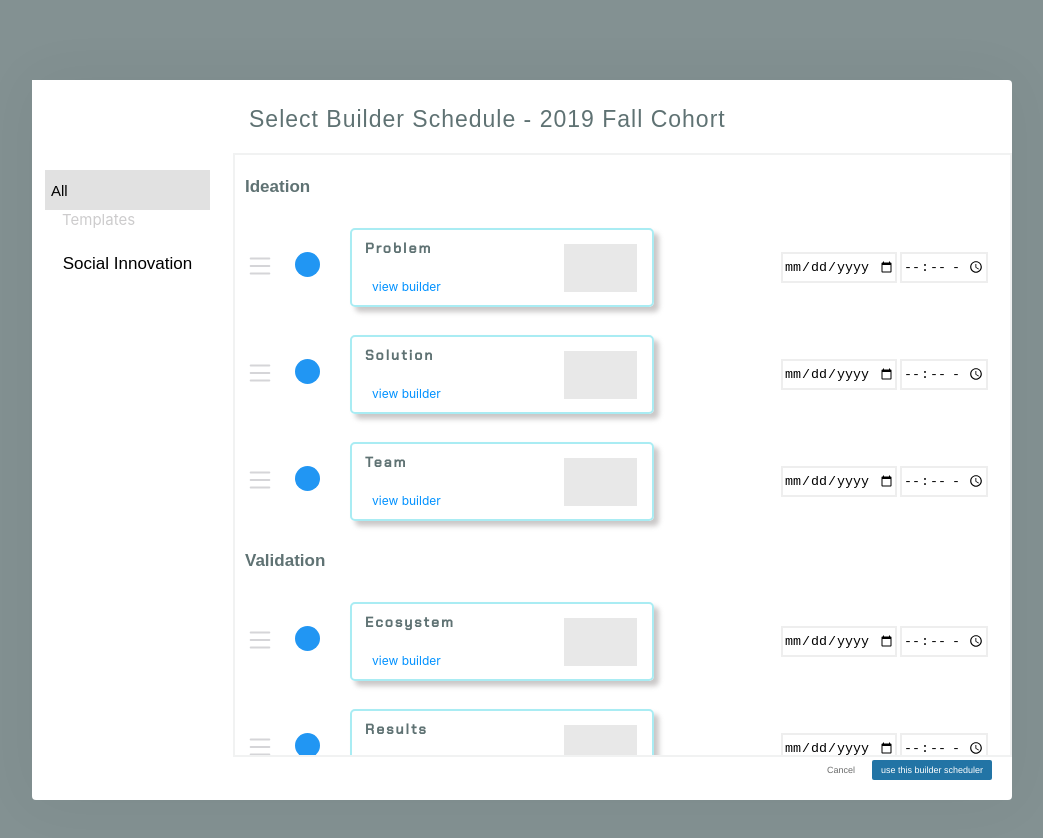
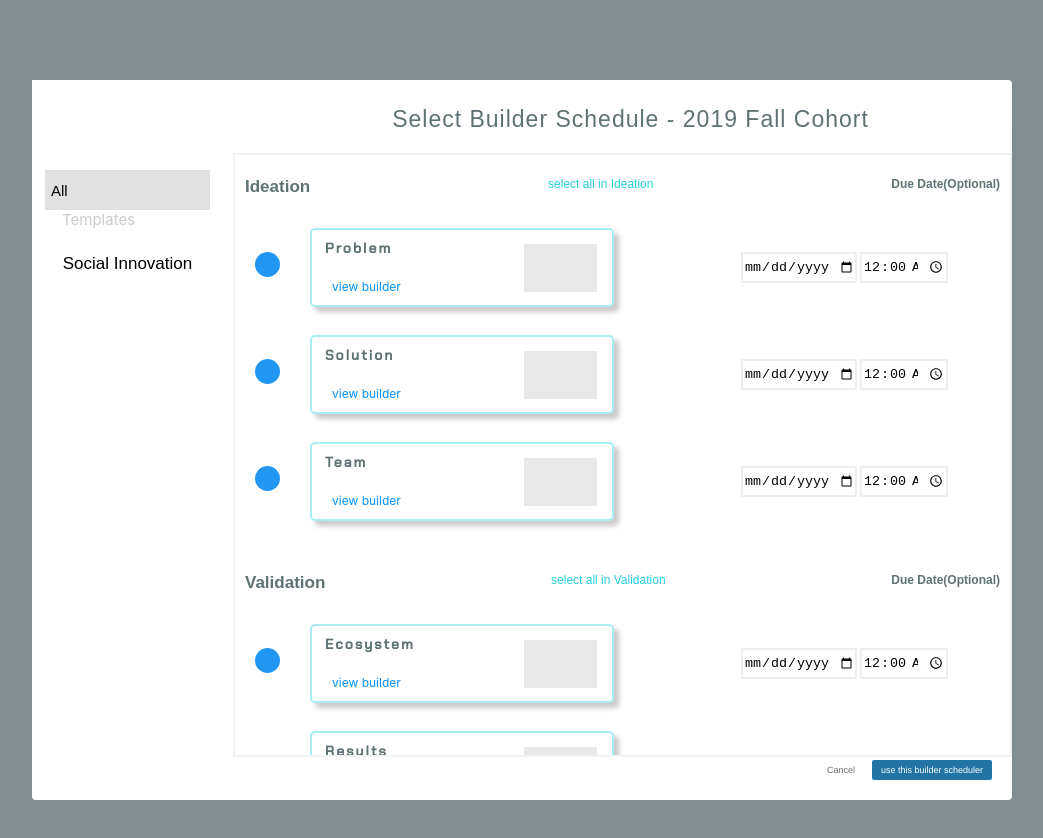
Before and after one commit to Alexoid1/RebelBase, a React (Create React App) app: page / in a window 1280 px wide. Both pictures are taken after a click on the button "All". Shown: the top 838 px of the page, without its empty margins (118-1161 px from the left). Built offline with nearby package versions, Linux system fonts and the light colour scheme.

Commit message:
add headers

```diff
--- a/src/components/DateContainer.js
+++ b/src/components/DateContainer.js
@@ -1,18 +1,38 @@
 import {useState,useEffect,React} from 'react';
 import './DateContainer.css'
 
-function DateContainer({datee,time,checked}) {
-    const[currentDate,setCurrentDateC]=useState(datee);
+function DateContainer({date,time,checked,items,index}) {
+    const[currentDate,setCurrentDate]=useState(date);
+    const[currentTime,setCurrentTime]=useState(time);
+    const [ites,setItes]=useState(items)
     const handleDateChange=(e)=>{
-        console.log(e.target.value)
+        console.log(typeof(e.target.value))
+        let currentItems=items
+
+        currentItems[index].date=e.target.value
+        setCurrentDate(e.target.value)
+        setItes([...currentItems])
+
+
+    }
+
+    const handleTimeChange=(e)=>{
+        console.log(typeof(e.target.value))
+        let currentItems=items
+
+        currentItems[index].time=e.target.value
+        setCurrentTime(e.target.value)
+        setItes([...currentItems])
+
+
     }
         let dateC
             if(checked){
                dateC=(
                     <div className='dateContainer'>
                         <div>
-                            <input className='date ' placeholder="MM-DD-YYY" onChange={e=>handleDateChange(e)} type="date"></input>
-                            <input className='hour ' type="time"></input>
+                            <input className='date '  value={currentDate} placeholder="MM-DD-YYY" onChange={e=>handleDateChange(e)} type="date"></input>
+                            <input className='hour ' value={currentTime} onChange={e=>handleTimeChange(e)} type="time"></input>
                         </div>
                     </div>
                  )
--- a/src/components/ItemList.css
+++ b/src/components/ItemList.css
@@ -14,7 +14,15 @@
 .fontStyle{
     font-family: Arial, Helvetica, sans-serif;
     color: rgb(95,114,115);
-    text-align: left;
+}
+
+.fontStyle2{
+    font-family: Arial, Helvetica, sans-serif;
+    color: #23cfdf;
+}
+
+.fontStyle2 {
+    cursor: pointer;
 }
 
 .boxContainer {
@@ -27,6 +35,12 @@
 
 .inovation {
     font-size: 17px;
+    font-weight: medium;
+    margin: 22px 10px 33px;
+}
+
+.inovation2 {
+    font-size: 12px;
     font-weight: medium;
     margin: 22px 10px 33px;
 }
@@ -172,6 +186,13 @@
 
 }
 
+.headers {
+    display: flex;
+    flex-direction: row;
+    justify-content: space-between;
+}
+
+
 .use {
     width: 120px;
     background: rgb(34,116,165);
--- a/src/components/ItemList.js
+++ b/src/components/ItemList.js
@@ -13,7 +13,8 @@ let items=[
         category: "Ideation",
         checked: true,
         date:'00-00-00',
-        time:'00:00'
+        time:'00:00',
+        id:1
 
     },
     {
@@ -21,28 +22,32 @@ let items=[
         category: "Ideation",
         checked:true,
         date:'00-00-00',
-        time:'00:00'
+        time:'00:00',
+        id:2
     },
     {
         name:"Team",
         category: "Ideation",
         checked:true,
         date:'00-00-00',
-        time:'00:00'
+        time:'00:00',
+        id:3
     },
     {
         name:"Ecosystem",
         category: "Validation",
         checked:true,
         date:'00-00-00',
-        time:'00:00'
+        time:'00:00',
+        id:4
     },
     {
         name:"Results",
         category: "Validation",
         checked:true,
         date:'00-00-00',
-        time:'00:00'
+        time:'00:00',
+        id:5
     }
 
 
@@ -71,9 +76,9 @@ function ItemList() {
 
     const handleChangeCheckState=(e,index)=>{
         let currentItems=itemss
-        console.log(currentItems[index].checked)
-            currentItems[index].checked=e.target.checked
-            setItems([...currentItems])
+
+        currentItems[index].checked=e.target.checked
+        setItems([...currentItems])
     };
 
     const lists=(arrayK)=>{
@@ -83,8 +88,10 @@ function ItemList() {
                 <div>
 
 
-                <div>
+                <div className='headers'>
                         <h3 className="inovation fontStyle">{list}</h3>
+                        <p className="inovation2 fontStyle2">select all in {list}</p>
+                        <h3 className="inovation2 fontStyle">Due Date(Optional)</h3>
                 </div>
                 <DragDropContext onDragEnd={(result)=>{
                     const {source, destination}=result;
@@ -105,7 +112,11 @@ function ItemList() {
 
 
                             {itemss.map((item,index)=>{
-                                if(item.category===list){return(
+
+                                if(item.category===list){
+                                    let count=-1
+                                    count++
+                                    return(
 
                                 <Draggable key={item.name+' '+list} draggableId={item.name} index={index}>
                                     {(draggableProvided)=>(
@@ -113,9 +124,7 @@ function ItemList() {
                                         ref={draggableProvided.innerRef}
                                         {...draggableProvided.dragHandleProps}
                                         className={'item '+ selected} >
-                                            <div>
-                                                <BsList  className="iconList"/>
-                                            </div>
+
 
                                                 <div>
                                                     <label className="containerC">
@@ -135,11 +144,18 @@ function ItemList() {
 
                                                 </div>
 
-                                                <DateContainer date={item.date} time={item.time} checked={item.checked} />
+                                                <DateContainer
+                                                date={item.date}
+                                                time={item.time}
+                                                checked={item.checked}
+                                                items={itemss}
+                                                index={count}
+                                                 />
                                             </div>
                                         )
                                     }
                                 </Draggable>)}})
+
                             }
                                 {droppableProvided.placeholder}
                         </div>
@@ -156,8 +172,9 @@ function ItemList() {
     if(!alls){
         filterElement=(
             <div>
-                <div>
+                <div className='headers'>
                         <h3 className="inovation fontStyle">Social Innovation</h3>
+                        <h3 className="inovation2 fontStyle">Due Date(Optional)</h3>
                 </div>
                 <DragDropContext onDragEnd={(result)=>{
                     const {source, destination}=result;
@@ -206,7 +223,13 @@ function ItemList() {
 
                                                     </div>
 
-                                                    <DateContainer date={item.date} time={item.time} checked={item.checked} />
+                                                    <DateContainer
+                                                    date={item.date}
+                                                    time={item.time}
+                                                    checked={item.checked}
+                                                    items={itemss}
+                                                    index={index}
+                                                     />
                                             </div>
                                         )}
                                     </Draggable>
```
